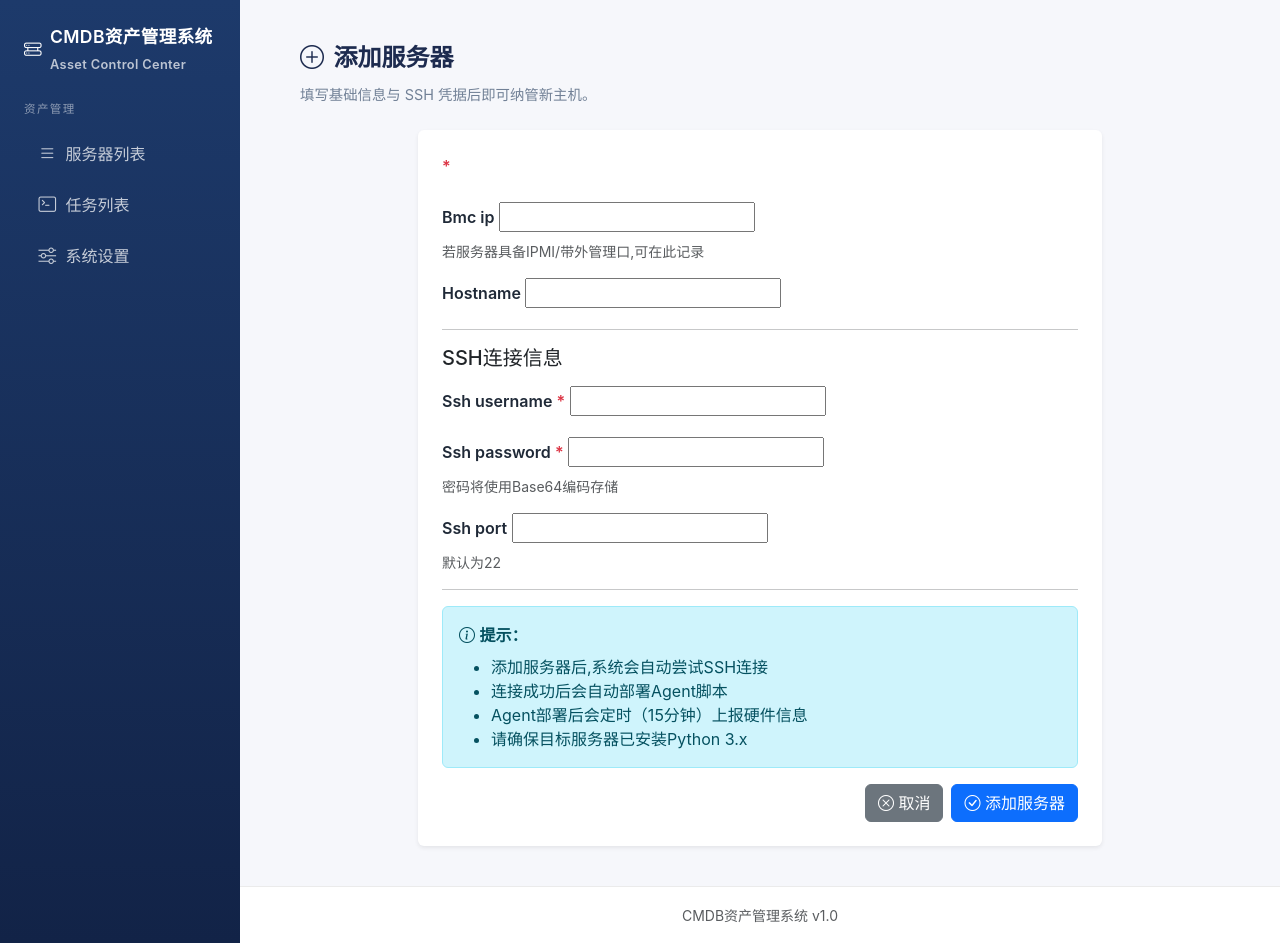
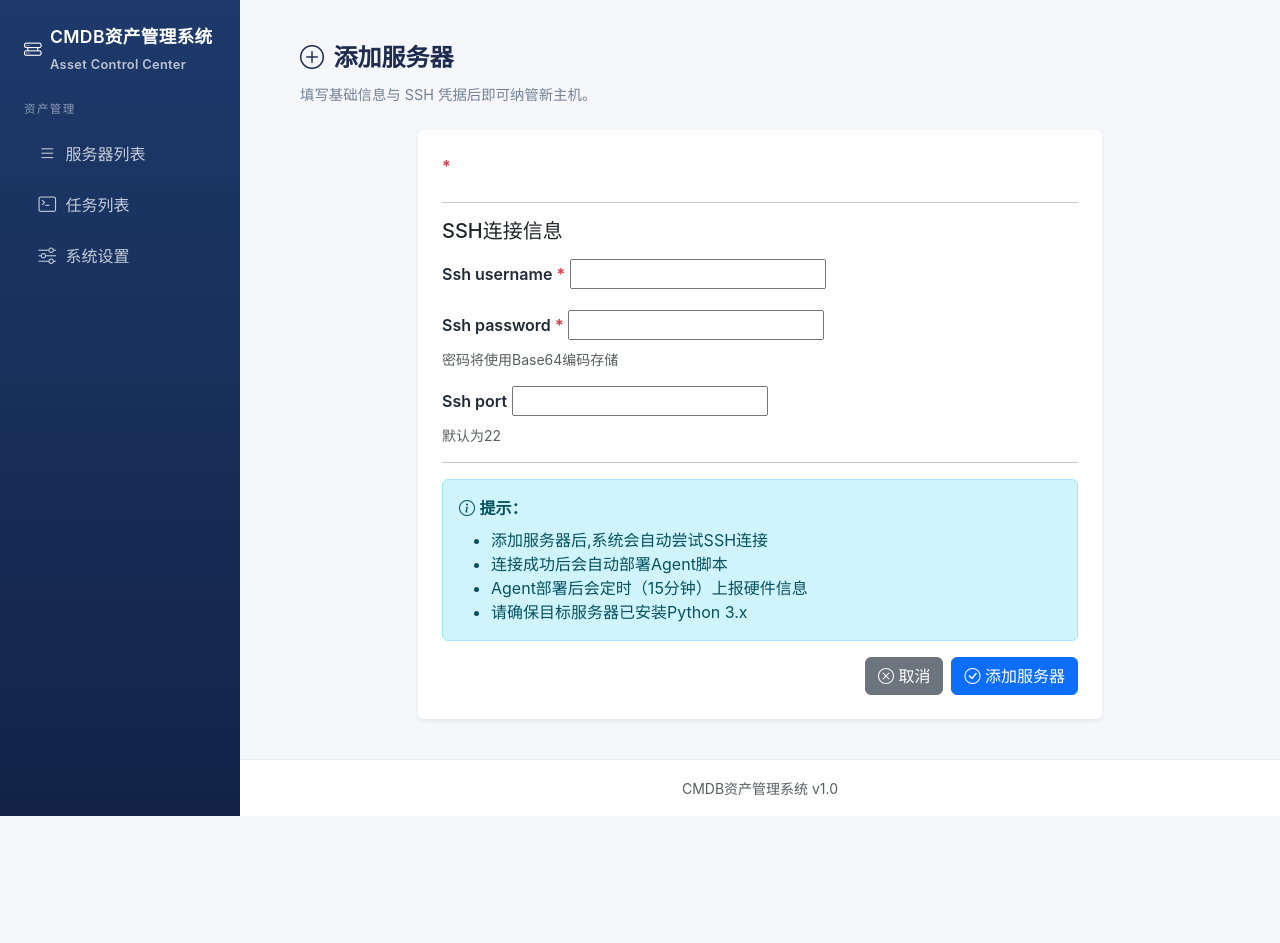
Before and after one commit to SC-z/cmdb, a Django app: template templates/add_server.html in a window 1280 px wide. After the commit the page ends 816 px from the top, so only its background shows below. Run offline with Django 3.2, Linux system fonts and the light colour scheme; the template is opened without the code that fills it, so the values that code supplies are empty, except form fields; tables that the repository leaves empty hold one stand-in row (values such as "Sample post"); form fields are guessed from the names that the template uses.

Commit message:
简化添加服务器页面，删除不必要字段

```diff
--- a/templates/add_server.html
+++ b/templates/add_server.html
@@ -35,23 +35,6 @@
                         {{ form.management_ip }}
                         {% if form.management_ip.errors %}
                             <div class="text-danger small">{{ form.management_ip.errors.0 }}</div>
-                        {% endif %}
-                    </div>
-
-                    <div class="mb-3">
-                        <label for="{{ form.bmc_ip.id_for_label }}" class="form-label">{{ form.bmc_ip.label }}</label>
-                        {{ form.bmc_ip }}
-                        {% if form.bmc_ip.errors %}
-                            <div class="text-danger small">{{ form.bmc_ip.errors.0 }}</div>
-                        {% endif %}
-                        <div class="form-text">若服务器具备IPMI/带外管理口,可在此记录</div>
-                    </div>
-
-                    <div class="mb-3">
-                        <label for="{{ form.hostname.id_for_label }}" class="form-label">{{ form.hostname.label }}</label>
-                        {{ form.hostname }}
-                        {% if form.hostname.errors %}
-                            <div class="text-danger small">{{ form.hostname.errors.0 }}</div>
                         {% endif %}
                     </div>
 
```
Also changed, not shown: assets/forms.py (+1 -10 lines), assets/views.py (+2 -5 lines).
